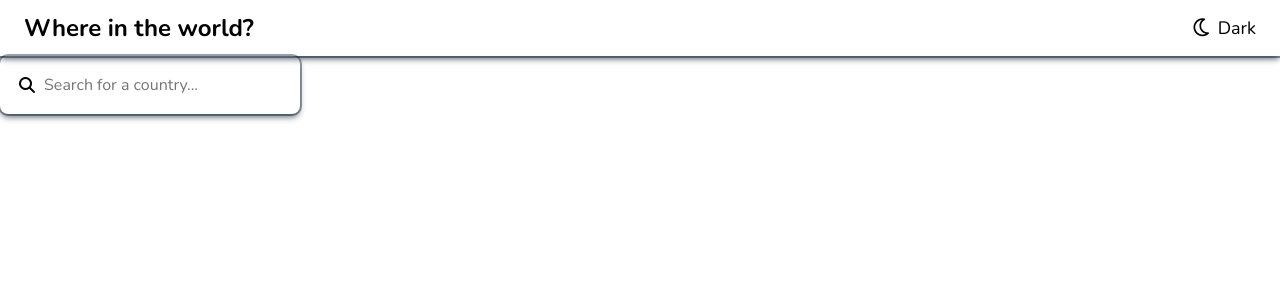
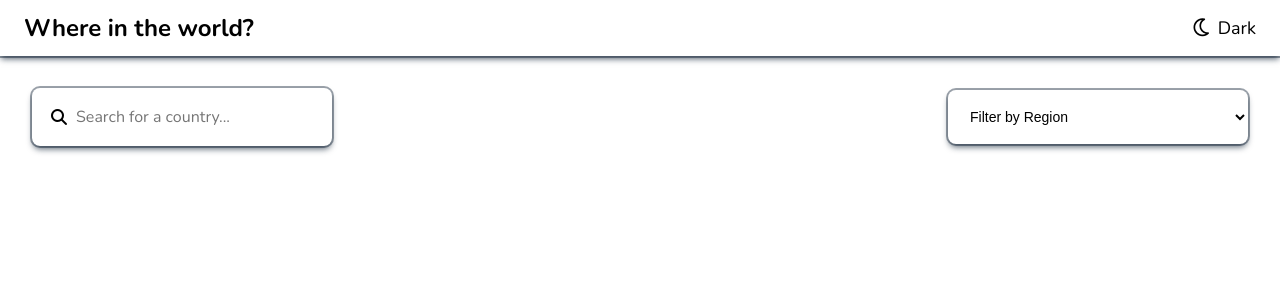
Before and after one commit to NishuSingh-12/Countries-API-Project-React, a React (Vite) app: page / in a window 1280 px wide. Shown: the top 300 px of the page. Built offline with nearby package versions, Linux system fonts and the light colour scheme.

Commit message:
add DropDownMenu component with styling

```diff
--- a/App.css
+++ b/App.css
@@ -57,3 +57,17 @@ box-shadow: rgba(6, 24, 44, 0.4) 0px 0px 0px 2px, rgba(6, 24, 44, 0.65) 0px 4px
     justify-content: space-between;
     margin: 2rem;
 }
+
+/* DropDown style */
+select{
+    max-width: 300px;
+    width: 100%;
+     padding: 18px;
+    border-radius:8px;
+    border: none;
+    outline: none;
+    background:white;
+    font-size:14px;
+    cursor:pointer;
+    transition:0.3s;
+}
--- a/App.jsx
+++ b/App.jsx
@@ -1,12 +1,16 @@
-import './App.css';
-import Header from './components/Header';
-import SearchBar from './components/SearchBar';
+import "./App.css";
+import DropDownMenu from "./components/DropDownMenu";
+import Header from "./components/Header";
+import SearchBar from "./components/SearchBar";
 
 export default function App() {
   return (
     <>
-    <Header/>
-    <SearchBar/>
+      <Header />
+      <div className="searchbar-and-dropmenu-container">
+        <SearchBar />
+        <DropDownMenu />
+      </div>
     </>
-  )
+  );
 }
--- /dev/null
+++ b/components/DropDownMenu.jsx
@@ -0,0 +1,13 @@
+export default function DropDownMenu() {
+  return (
+<select id="region">
+<option value="">Filter by Region</option>
+<option value="asia">Asia</option>
+<option value="europe">Europe</option>
+<option value="north-america">North America</option>
+<option value="south-america">South America</option>
+<option value="africa">Africa</option>
+<option value="australia">Australia</option>
+</select>
+  )
+}
```
